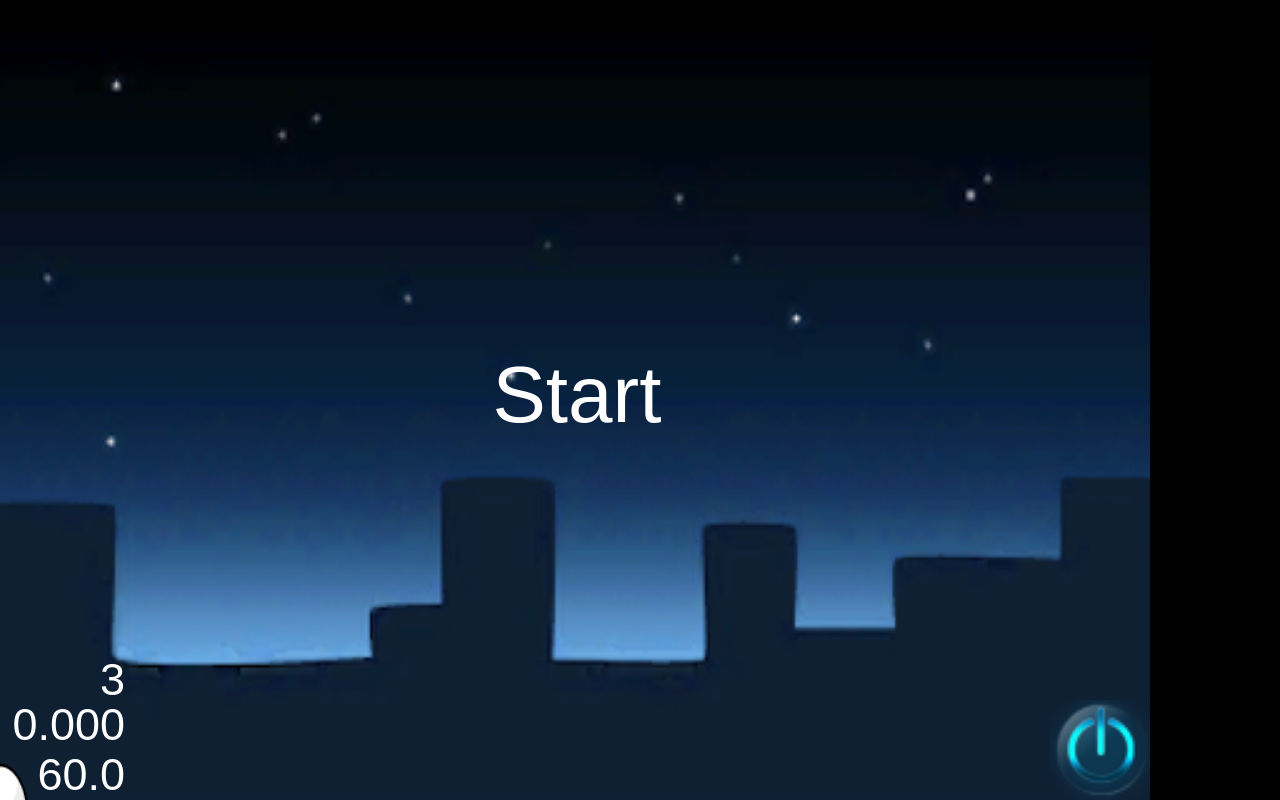
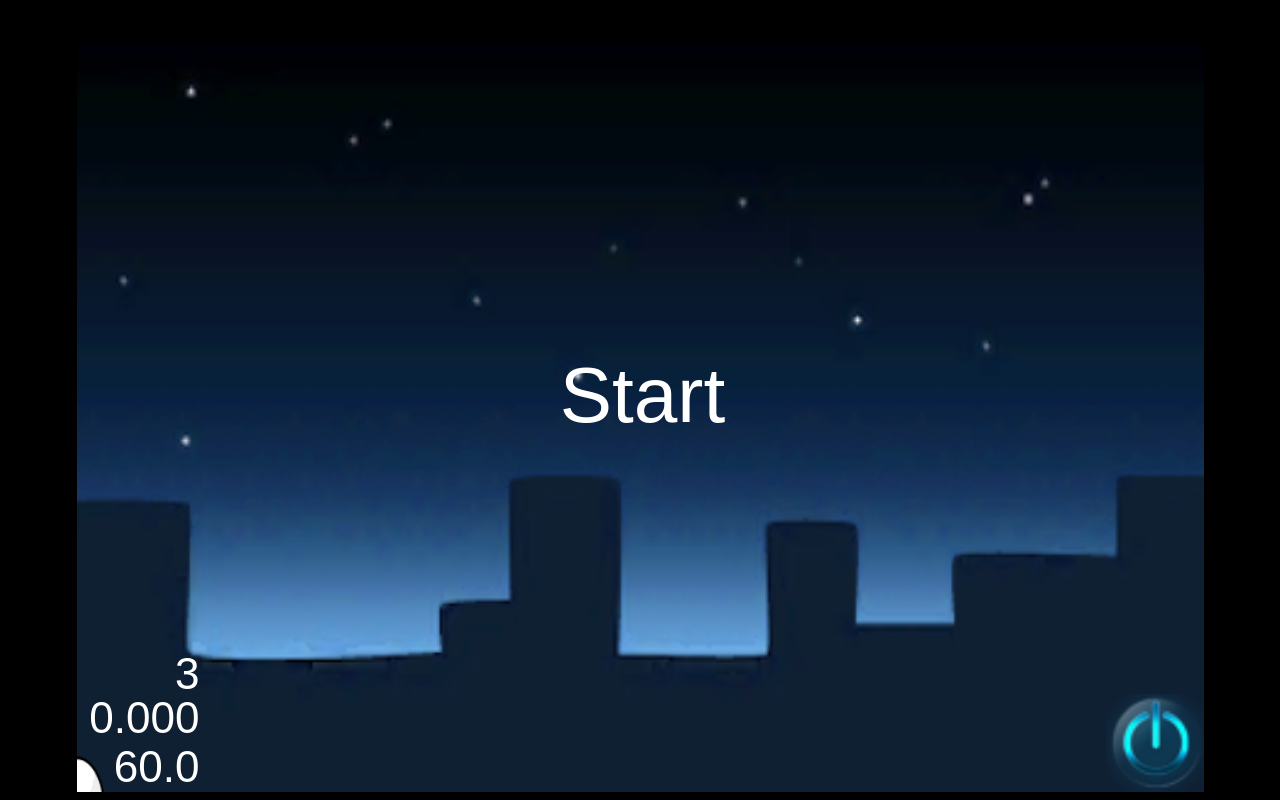
Before and after one commit to sunzhuoshi/BraveEgg, a plain HTML site: page index.html in a window 1280 px wide. Drawn offline with Linux system fonts and the light colour scheme.

Commit message:
Fixed canvas align issue

```diff
--- a/index.html
+++ b/index.html
@@ -9,11 +9,17 @@
     <title>Brave Egg</title>
     <link rel="shortcut icon" href="res/favicon.ico">
     <link rel="apple-touch-icon-precomposed" href="res/Icon.png" />
+    <style type="text/css">
+        html body {
+            background: #000;
+        }
+        body > * {
+            margin: 0 auto;
+        }
+    </style>
 </head>
-<body style="padding:0; margin: 0; background: #000;">
-<div style="text-align: center; font-size: 0">
-    <canvas id="gameCanvas" width="460" height="320"></canvas>
-</div>
+<body>
+<canvas id="gameCanvas" width="460" height="320"></canvas>
 </body>
 </html>
 <script src="cocos2d.js"></script>
```
